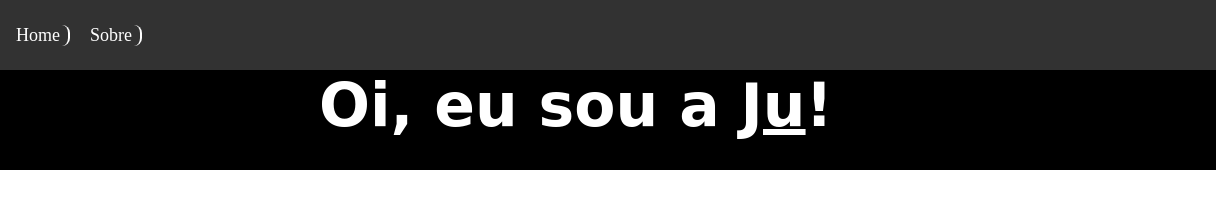
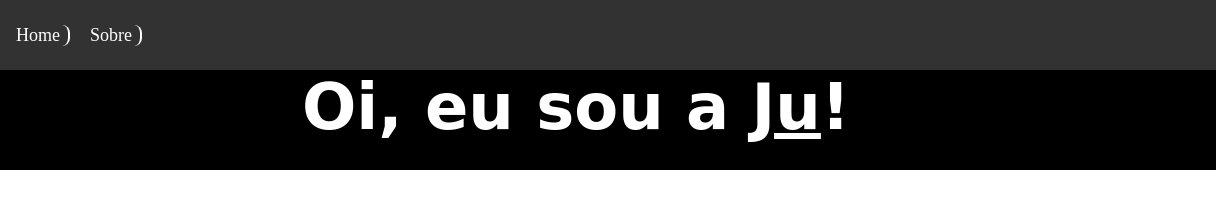
Before and after one commit to Rayonecma/netju.com, a plain HTML site: page index.html in a window 1280 px wide. Shown: the top 217 px of the page, 64-1280 px from the left. Drawn offline with Linux system fonts and the light colour scheme.

Commit message:
Update style.css

```diff
--- a/css/style.css
+++ b/css/style.css
@@ -15,7 +15,7 @@ html, body {
     --main-text-color: white;
     --highlight-color: darkred;
     --font-family-main: 'Freestyle Script', cursive;
-    --font-size-h1: 60px;
+    --font-size-h1: 400%;
     --font-size-h2: 32px;
     --font-size-p: 20px;
     --font-size-menu: 18px;
```
